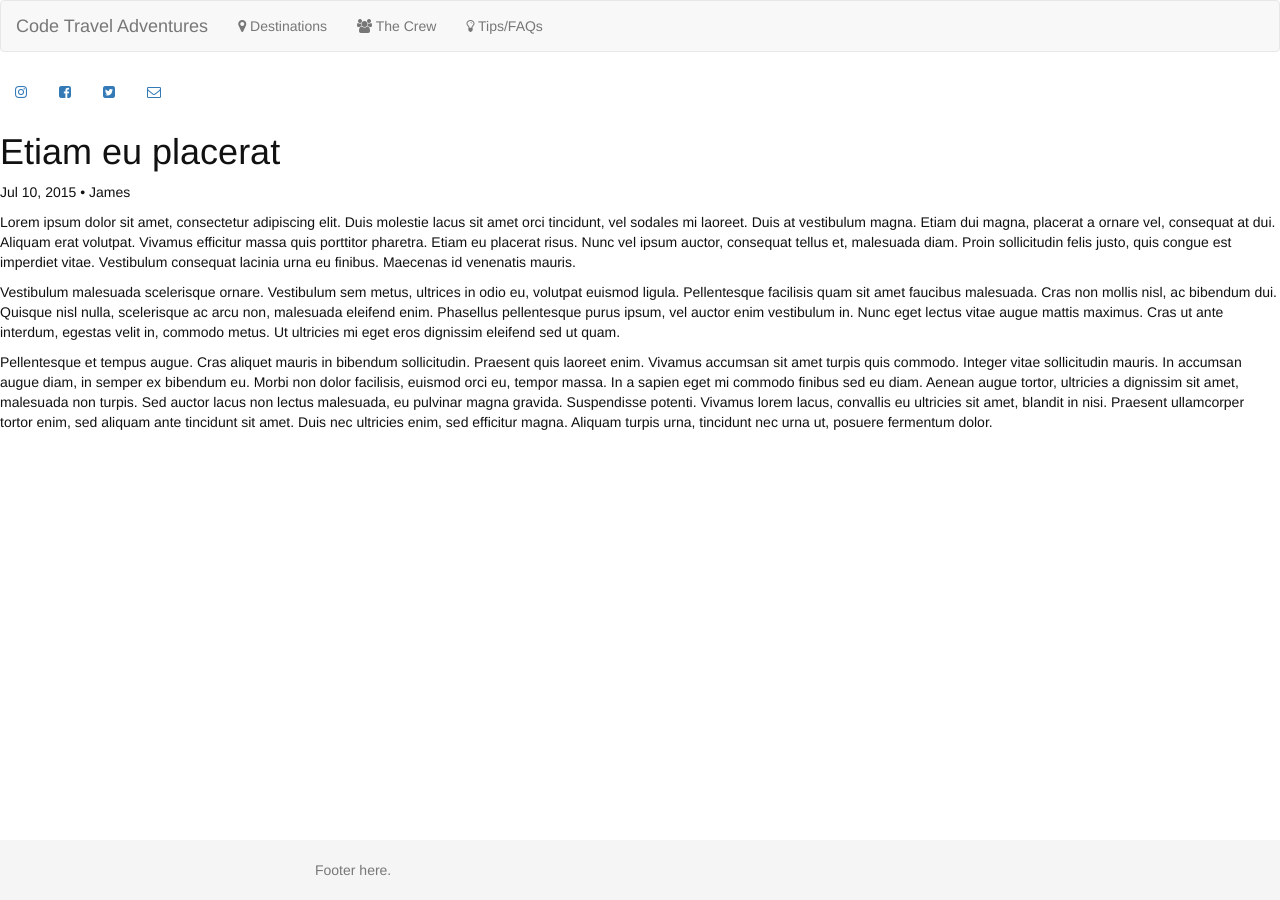
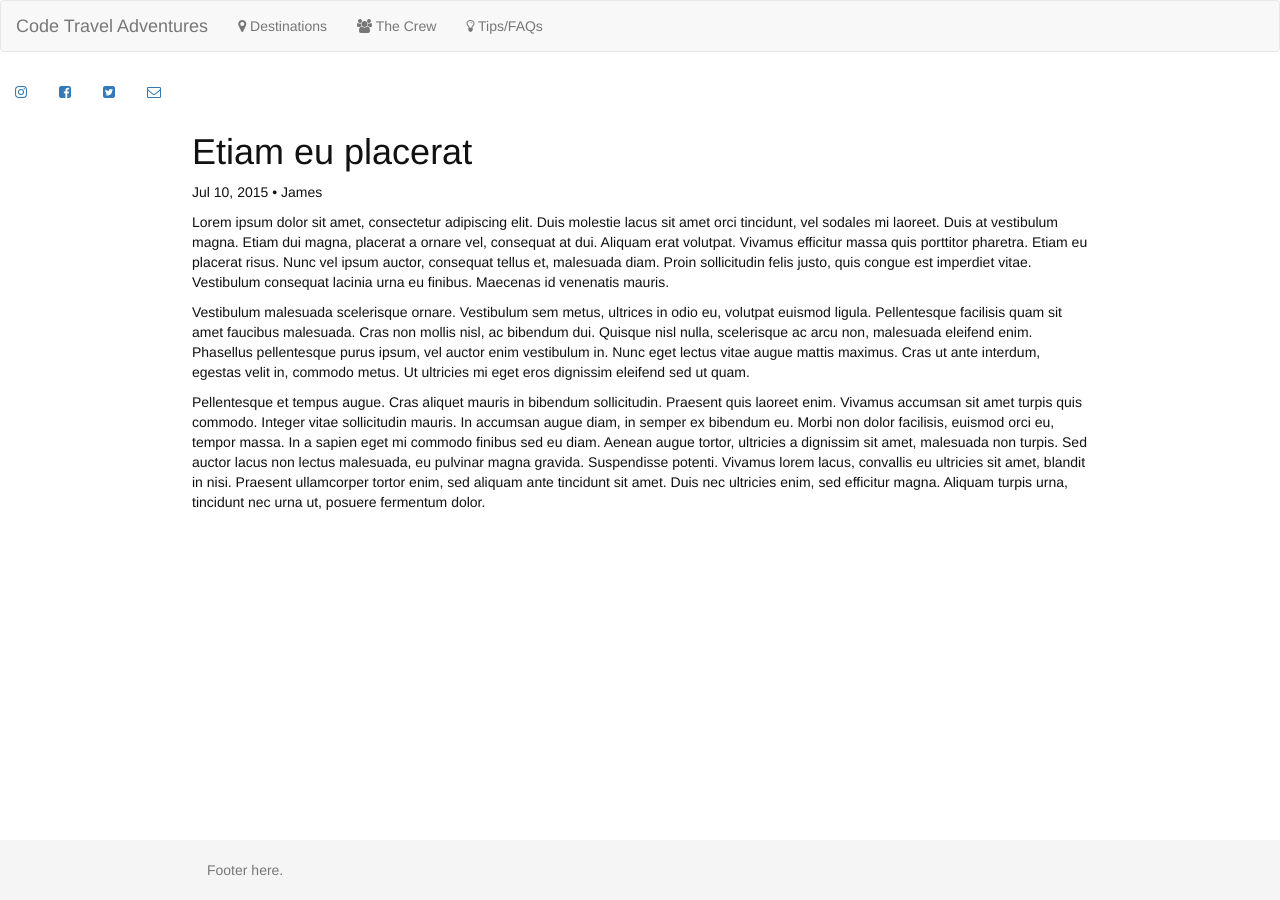
Before and after one commit to Code-Travel-Adventures/code-travel-adventures.github.io, a Jekyll site: the page built from _posts/2015-05-18-Japan.markdown, in a window 1280 px wide. Built offline with Jekyll 4.4.1, drawn with Linux system fonts in a browser that asks for light colours; nearby versions of some CDN libraries.

Commit message:
- remove unused scss files - add basic style to index.html -

```diff
--- a/_layouts/default.html
+++ b/_layouts/default.html
@@ -7,10 +7,8 @@
 
     {% include header.html %}
 
-    <div class="page-content">
-      <div class="wrapper">
+    <div class="contents">
         {{ content }}
-      </div>
     </div>
 
     {% include footer.html %}
--- a/_layouts/post.html
+++ b/_layouts/post.html
@@ -2,12 +2,12 @@
 layout: default
 ---
 
-<div class="post">
-    <header class="post-header">
-        <h1 class="post-title">{{ page.title }}</h1>
-        <p class="post-meta">{{ page.date | date: "%b %-d, %Y" }}{% if page.author %} • {{ page.author }}{% endif %}{% if page.meta %} • {{ page.meta }}{% endif %}</p>
+<div>
+    <header>
+        <h1>{{ page.title }}</h1>
+        <p>{{ page.date | date: "%b %-d, %Y" }}{% if page.author %} • {{ page.author }}{% endif %}{% if page.meta %} • {{ page.meta }}{% endif %}</p>
     </header>
-    <article class="post-content">
+    <article>
     {{ content }}
   </article>
 
--- a/_sass/_assets.scss
+++ b/_sass/_assets.scss
@@ -1 +1,2 @@
+/* import all third party assets here.*/
 @import "../assets/bootstrap-sass/assets/stylesheets/bootstrap";
--- a/_sass/_base.scss
+++ /dev/null
@@ -1,204 +0,0 @@
-/**
- * Reset some basic elements
- */
-body, h1, h2, h3, h4, h5, h6,
-p, blockquote, pre, hr,
-dl, dd, ol, ul, figure {
-    margin: 0;
-    padding: 0;
-}
-
-
-
-/**
- * Basic styling
- */
-body {
-    font-family: $base-font-family;
-    font-size: $base-font-size;
-    line-height: $base-line-height;
-    font-weight: 300;
-    color: $text-color;
-    background-color: $background-color;
-    -webkit-text-size-adjust: 100%;
-}
-
-
-
-/**
- * Set `margin-bottom` to maintain vertical rhythm
- */
-h1, h2, h3, h4, h5, h6,
-p, blockquote, pre,
-ul, ol, dl, figure,
-%vertical-rhythm {
-    margin-bottom: $spacing-unit / 2;
-}
-
-
-
-/**
- * Images
- */
-img {
-    max-width: 100%;
-    vertical-align: middle;
-}
-
-
-
-/**
- * Figures
- */
-figure > img {
-    display: block;
-}
-
-figcaption {
-    font-size: $small-font-size;
-}
-
-
-
-/**
- * Lists
- */
-ul, ol {
-    margin-left: $spacing-unit;
-}
-
-li {
-    > ul,
-    > ol {
-         margin-bottom: 0;
-    }
-}
-
-
-
-/**
- * Headings
- */
-h1, h2, h3, h4, h5, h6 {
-    font-weight: 300;
-}
-
-
-
-/**
- * Links
- */
-a {
-    color: $brand-color;
-    text-decoration: none;
-
-    &:visited {
-        color: darken($brand-color, 15%);
-    }
-
-    &:hover {
-        color: $text-color;
-        text-decoration: underline;
-    }
-}
-
-
-
-/**
- * Blockquotes
- */
-blockquote {
-    color: $grey-color;
-    border-left: 4px solid $grey-color-light;
-    padding-left: $spacing-unit / 2;
-    font-size: 18px;
-    letter-spacing: -1px;
-    font-style: italic;
-
-    > :last-child {
-        margin-bottom: 0;
-    }
-}
-
-
-
-/**
- * Code formatting
- */
-pre,
-code {
-    font-size: 15px;
-    border: 1px solid $grey-color-light;
-    border-radius: 3px;
-    background-color: #eef;
-}
-
-code {
-    padding: 1px 5px;
-}
-
-pre {
-    padding: 8px 12px;
-    overflow-x: scroll;
-
-    > code {
-        border: 0;
-        padding-right: 0;
-        padding-left: 0;
-    }
-}
-
-
-
-/**
- * Wrapper
- */
-.wrapper {
-    max-width: -webkit-calc(#{$content-width} - (#{$spacing-unit} * 2));
-    max-width:         calc(#{$content-width} - (#{$spacing-unit} * 2));
-    margin-right: auto;
-    margin-left: auto;
-    padding-right: $spacing-unit;
-    padding-left: $spacing-unit;
-    @extend %clearfix;
-
-    @include media-query($on-laptop) {
-        max-width: -webkit-calc(#{$content-width} - (#{$spacing-unit}));
-        max-width:         calc(#{$content-width} - (#{$spacing-unit}));
-        padding-right: $spacing-unit / 2;
-        padding-left: $spacing-unit / 2;
-    }
-}
-
-
-
-/**
- * Clearfix
- */
-%clearfix {
-
-    &:after {
-        content: "";
-        display: table;
-        clear: both;
-    }
-}
-
-
-
-/**
- * Icons
- */
-.icon {
-
-    > svg {
-        display: inline-block;
-        width: 16px;
-        height: 16px;
-        vertical-align: middle;
-
-        path {
-            fill: $grey-color;
-        }
-    }
-}
--- a/_sass/_custom.scss
+++ b/_sass/_custom.scss
@@ -1,33 +1,57 @@
-/* PUT all custom stuff here*/
-/* Sticky footer styles
--------------------------------------------------- */
+//
+// Add Custom Styles here.
+// --------------------------------------------------
+
+@import "variables";
+
 html {
   position: relative;
   min-height: 100%;
 }
+
 body {
-  /* Margin bottom by footer height */
   margin-bottom: 60px;
 }
+
 .footer {
     position: absolute;
     bottom: 0;
     width: 100%;
-  /* Set the fixed height of the footer here */
     height: 60px;
     background-color: #f5f5f5;
+
+    .container {
+        width: $general-width;
+        padding: 0 15px;
+
+        .text-muted {
+            margin: 20px 0;
+        }
+    }
 }
 
+// index.html
+div.contents {
+    width: $general-width;
+    margin: 0px auto;
 
-/* Custom page CSS
--------------------------------------------------- */
-/* Not required for template or sticky footer method. */
+    div {
+        .summarized-post {
+            padding: 50px 20px 50px 20px;
 
-.container {
-  width: auto;
-  max-width: 680px;
-  padding: 0 15px;
+            .post-link {
+                font-size: $post-link-font-size;
             }
-.container .text-muted {
-  margin: 20px 0;
+
+            .excerpt {
+                font-size: $excerpt-font-size;
+                color: $excerpt-font-color;
             }
+
+            .categories {
+                font-size: $categories-font-size;
+            }
+        }
+    }
+
+}
--- a/_sass/_layout.scss
+++ /dev/null
@@ -1,236 +0,0 @@
-/**
- * Site header
- */
-.site-header {
-    border-top: 5px solid $grey-color-dark;
-    border-bottom: 1px solid $grey-color-light;
-    min-height: 56px;
-
-    // Positioning context for the mobile navigation icon
-    position: relative;
-}
-
-.site-title {
-    font-size: 26px;
-    line-height: 56px;
-    letter-spacing: -1px;
-    margin-bottom: 0;
-    float: left;
-
-    &,
-    &:visited {
-        color: $grey-color-dark;
-    }
-}
-
-.site-nav {
-    float: right;
-    line-height: 56px;
-
-    .menu-icon {
-        display: none;
-    }
-
-    .page-link {
-        color: $text-color;
-        line-height: $base-line-height;
-
-        // Gaps between nav items, but not on the first one
-        &:not(:first-child) {
-            margin-left: 20px;
-        }
-    }
-
-    @include media-query($on-palm) {
-        position: absolute;
-        top: 9px;
-        right: 30px;
-        background-color: $background-color;
-        border: 1px solid $grey-color-light;
-        border-radius: 5px;
-        text-align: right;
-
-        .menu-icon {
-            display: block;
-            float: right;
-            width: 36px;
-            height: 26px;
-            line-height: 0;
-            padding-top: 10px;
-            text-align: center;
-
-            > svg {
-                width: 18px;
-                height: 15px;
-
-                path {
-                    fill: $grey-color-dark;
-                }
-            }
-        }
-
-        .trigger {
-            clear: both;
-            display: none;
-        }
-
-        &:hover .trigger {
-            display: block;
-            padding-bottom: 5px;
-        }
-
-        .page-link {
-            display: block;
-            padding: 5px 10px;
-        }
-    }
-}
-
-
-
-/**
- * Site footer
- */
-.site-footer {
-    border-top: 1px solid $grey-color-light;
-    padding: $spacing-unit 0;
-}
-
-.footer-heading {
-    font-size: 18px;
-    margin-bottom: $spacing-unit / 2;
-}
-
-.contact-list,
-.social-media-list {
-    list-style: none;
-    margin-left: 0;
-}
-
-.footer-col-wrapper {
-    font-size: 15px;
-    color: $grey-color;
-    margin-left: -$spacing-unit / 2;
-    @extend %clearfix;
-}
-
-.footer-col {
-    float: left;
-    margin-bottom: $spacing-unit / 2;
-    padding-left: $spacing-unit / 2;
-}
-
-.footer-col-1 {
-    width: -webkit-calc(35% - (#{$spacing-unit} / 2));
-    width:         calc(35% - (#{$spacing-unit} / 2));
-}
-
-.footer-col-2 {
-    width: -webkit-calc(20% - (#{$spacing-unit} / 2));
-    width:         calc(20% - (#{$spacing-unit} / 2));
-}
-
-.footer-col-3 {
-    width: -webkit-calc(45% - (#{$spacing-unit} / 2));
-    width:         calc(45% - (#{$spacing-unit} / 2));
-}
-
-@include media-query($on-laptop) {
-    .footer-col-1,
-    .footer-col-2 {
-        width: -webkit-calc(50% - (#{$spacing-unit} / 2));
-        width:         calc(50% - (#{$spacing-unit} / 2));
-    }
-
-    .footer-col-3 {
-        width: -webkit-calc(100% - (#{$spacing-unit} / 2));
-        width:         calc(100% - (#{$spacing-unit} / 2));
-    }
-}
-
-@include media-query($on-palm) {
-    .footer-col {
-        float: none;
-        width: -webkit-calc(100% - (#{$spacing-unit} / 2));
-        width:         calc(100% - (#{$spacing-unit} / 2));
-    }
-}
-
-
-
-/**
- * Page content
- */
-.page-content {
-    padding: $spacing-unit 0;
-}
-
-.page-heading {
-    font-size: 20px;
-}
-
-.post-list {
-    margin-left: 0;
-    list-style: none;
-
-    > li {
-        margin-bottom: $spacing-unit;
-    }
-}
-
-.post-meta {
-    font-size: $small-font-size;
-    color: $grey-color;
-}
-
-.post-link {
-    display: block;
-    font-size: 24px;
-}
-
-
-
-/**
- * Posts
- */
-.post-header {
-    margin-bottom: $spacing-unit;
-}
-
-.post-title {
-    font-size: 42px;
-    letter-spacing: -1px;
-    line-height: 1;
-
-    @include media-query($on-laptop) {
-        font-size: 36px;
-    }
-}
-
-.post-content {
-    margin-bottom: $spacing-unit;
-
-    h2 {
-        font-size: 32px;
-
-        @include media-query($on-laptop) {
-            font-size: 28px;
-        }
-    }
-
-    h3 {
-        font-size: 26px;
-
-        @include media-query($on-laptop) {
-            font-size: 22px;
-        }
-    }
-
-    h4 {
-        font-size: 20px;
-
-        @include media-query($on-laptop) {
-            font-size: 18px;
-        }
-    }
-}
--- /dev/null
+++ b/_sass/_variables.scss
@@ -0,0 +1,12 @@
+//
+// Add Custom Variables here.
+// --------------------------------------------------
+
+// index.html variables
+$general-width:         70%;
+$post-link-font-size:   20pt;
+
+$excerpt-font-size:     12pt;
+$excerpt-font-color:    #615D63;
+
+$categories-font-size: 10pt;
```
Also changed, not shown: _layouts/page.html (+4 -4 lines), index.html (+13 -6 lines). Lines whose indentation alone changed are shown as unchanged.
